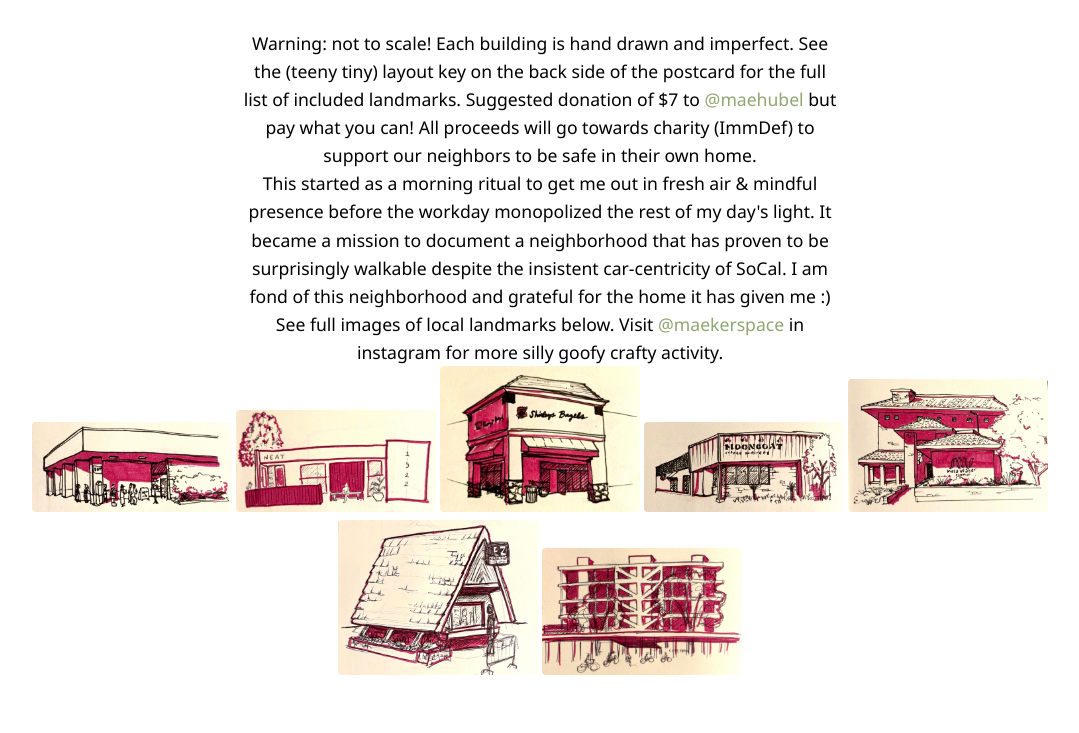
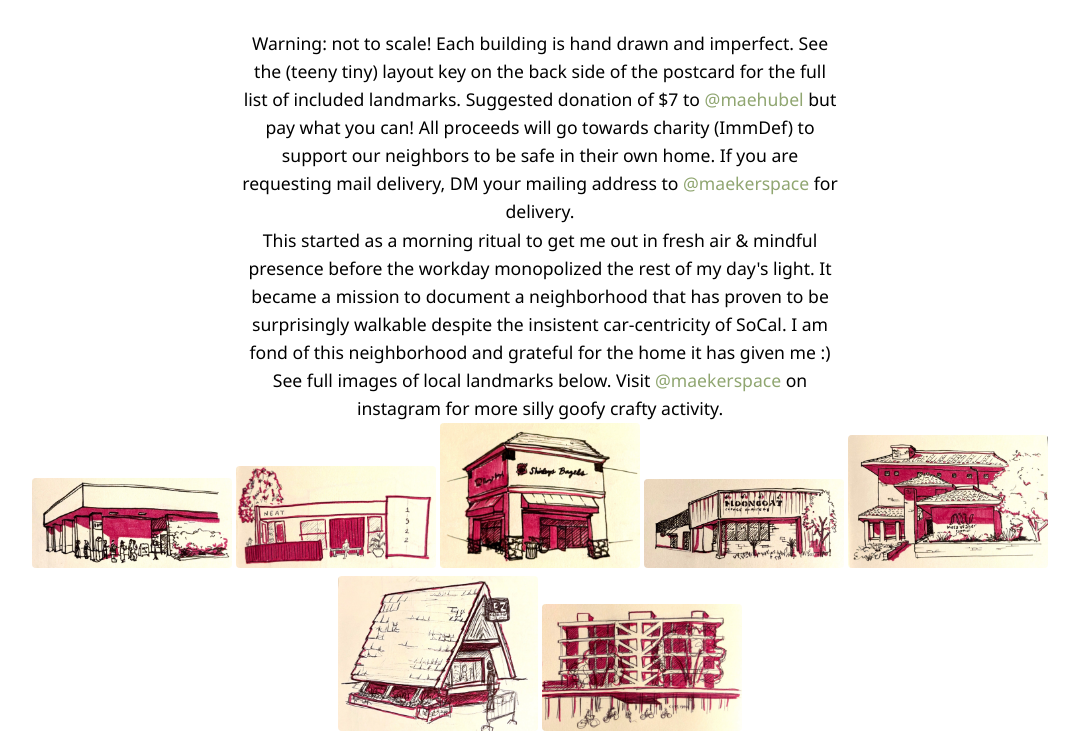
Before and after one commit to maehubel/cm-map, a plain HTML site: page index.html in a window 1280 px wide. Shown: the part 735-1468 px from the top of the page, without its empty margins (100-1179 px from the left). Drawn offline with Linux system fonts and the light colour scheme.

Commit message:
Update index.html

```diff
--- a/index.html
+++ b/index.html
@@ -16,14 +16,14 @@
         <h2>more deets</h2>
         <p>Warning: not to scale! Each building is hand drawn and imperfect. See the (teeny tiny) layout key on the back side
           of the postcard for the full list of included landmarks. Suggested donation of $7 to <a href="https://venmo.com/u/maehubel" target="_blank">@maehubel</a> but pay what you can!
-          All proceeds will go towards charity (ImmDef) to support our neighbors to be safe in their own home.</p>
+          All proceeds will go towards charity (ImmDef) to support our neighbors to be safe in their own home. If you are requesting mail delivery, DM your mailing address to <a href="https://www.instagram.com/maekerspace/" target="_blank">@maekerspace</a> for delivery.</p>
 
         <p>This started as a morning ritual to get me out in fresh air & mindful
         presence before the workday monopolized the rest of my day's light. It became a mission to document a neighborhood
         that has proven to be surprisingly walkable despite the insistent car-centricity of SoCal. I am fond of this neighborhood
         and grateful for the home it has given me :)</p>
 
-        <p>See full images of local landmarks below. Visit <a href="https://www.instagram.com/maekerspace/" target="_blank">@maekerspace</a> in instagram for more silly goofy crafty activity.</p>
+        <p>See full images of local landmarks below. Visit <a href="https://www.instagram.com/maekerspace/" target="_blank">@maekerspace</a> on instagram for more silly goofy crafty activity.</p>
 
 
         <img class="gallery-image" src="images/IMG_0121.jpg" alt="dmv">
```
